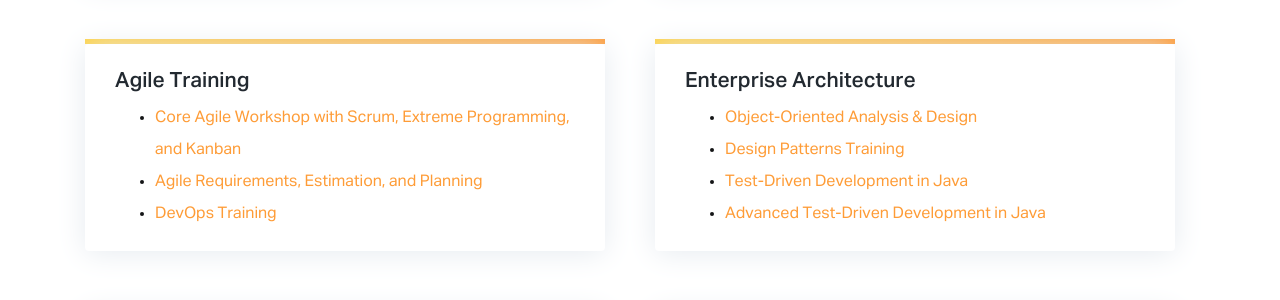
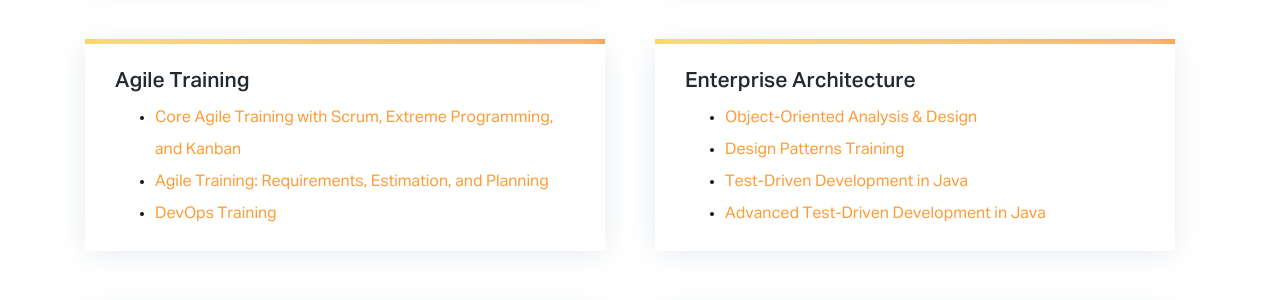
Before and after one commit to orangeandbronze/training-website, a Jekyll site: the page built from all-courses.html, in a window 1280 px wide and 900 px high, scrolled down 778 px. Shown: the part 150-450 px from the top of the window. Built offline with Jekyll 4.4.1, drawn with Linux system fonts in a browser that asks for light colours.

Commit message:
Updated all courses page.

```diff
--- a/all-courses.html
+++ b/all-courses.html
@@ -95,8 +95,8 @@ header_description: "O&B has built a reputation on hiring and training skilled s
                                 <h4>Agile Training</h4>
                                 <p>
                                     <ul>
-                                        <li><a href="/agile/core-agile/">Core Agile Workshop with Scrum, Extreme Programming, and Kanban</a></li>
-                                        <li><a href="/agile/agile-erp/">Agile Requirements, Estimation, and Planning</a></li>
+                                        <li><a href="/agile/core-agile/">Core Agile Training with Scrum, Extreme Programming, and Kanban</a></li>
+                                        <li><a href="/agile/agile-erp/">Agile Training: Requirements, Estimation, and Planning</a></li>
                                         <li><a href="/other_courses/devops-training/">DevOps Training</a></li>
                                     </ul>
                                 </p>
```
